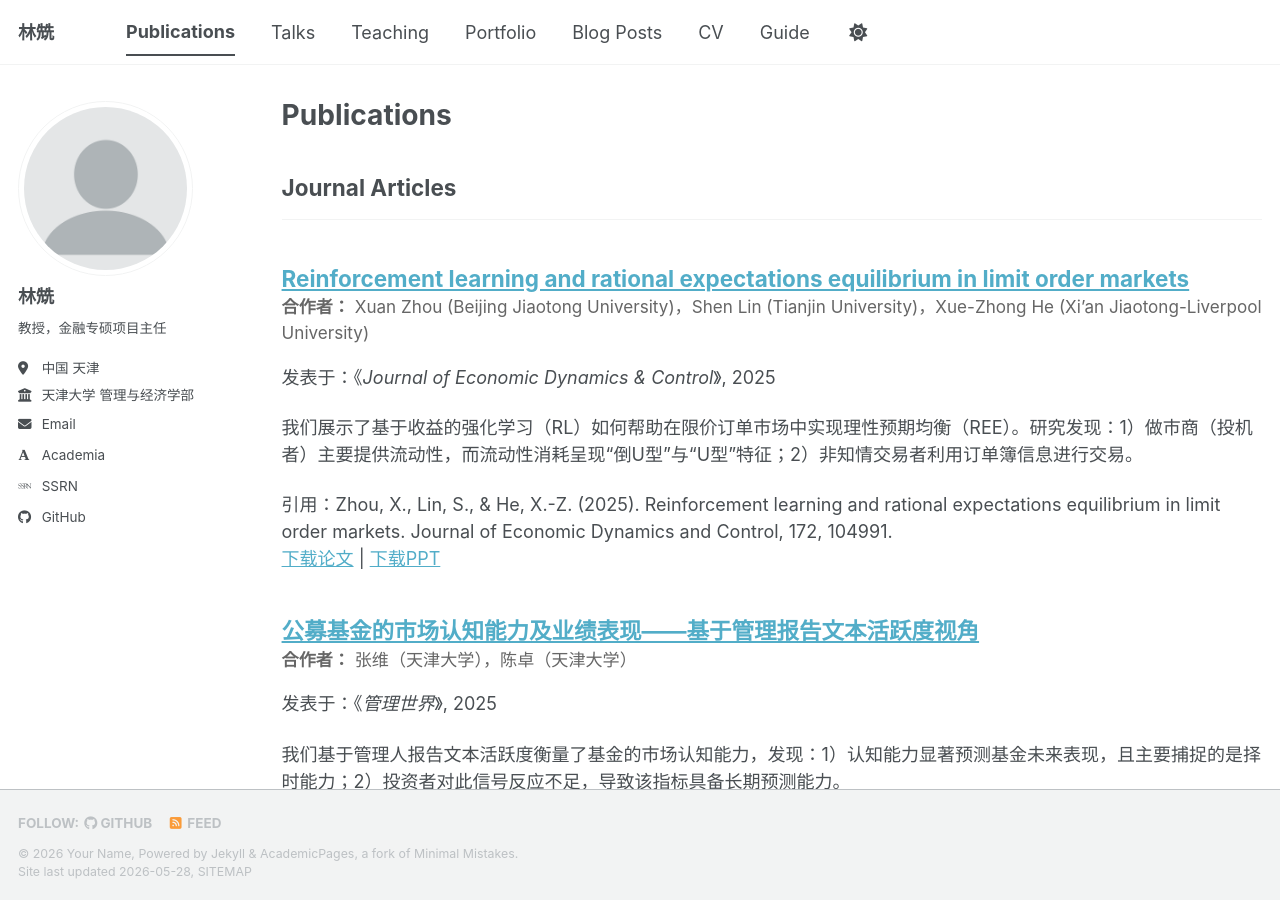
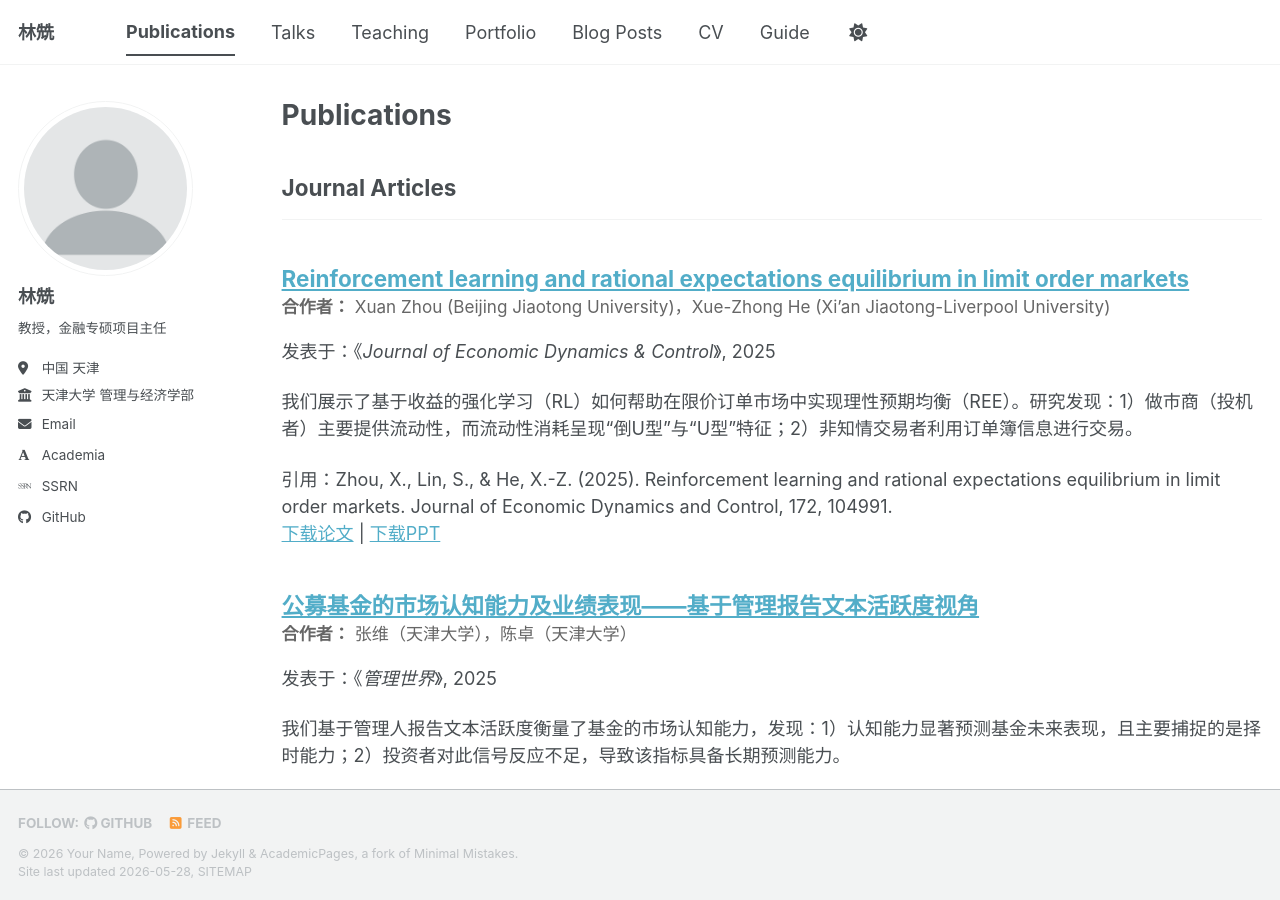
Before and after one commit to LinShen-fin/LinShen-fin.github.io, a Jekyll site: the page built from _pages/publications.html, in a window 1280 px wide and 900 px high. Built offline with Jekyll 4.4.1, drawn with Linux system fonts in a browser that asks for light colours; some web fonts are replaced; a script bundle is joined from its source files by our own code; library files that are not in the unit come from our copies.

Commit message:
Update 2025-RLLOM.md

```diff
--- a/_publications/2025-RLLOM.md
+++ b/_publications/2025-RLLOM.md
@@ -6,7 +6,7 @@ permalink: /publication/2025-RLLOM
 excerpt: '我们展示了基于收益的强化学习（RL）如何帮助在限价订单市场中实现理性预期均衡（REE）。研究发现：1）做市商（投机者）主要提供流动性，而流动性消耗呈现“倒U型”与“U型”特征；2）非知情交易者利用订单簿信息进行交易。'
 date: 2025-01-01
 venue: 'Journal of Economic Dynamics & Control'
-coauthors: "Xuan Zhou (Beijing Jiaotong University)，Shen Lin (Tianjin University)，Xue-Zhong He (Xi’an Jiaotong-Liverpool University)"
+coauthors: "Xuan Zhou (Beijing Jiaotong University)，Xue-Zhong He (Xi’an Jiaotong-Liverpool University)"
 slidesurl: ''
 paperurl: 'https://doi.org/10.1016/j.jedc.2024.104991'
 citation: 'Zhou, X., Lin, S., & He, X.-Z. (2025). Reinforcement learning and rational expectations equilibrium in limit order markets. Journal of Economic Dynamics and Control, 172, 104991.'
```
